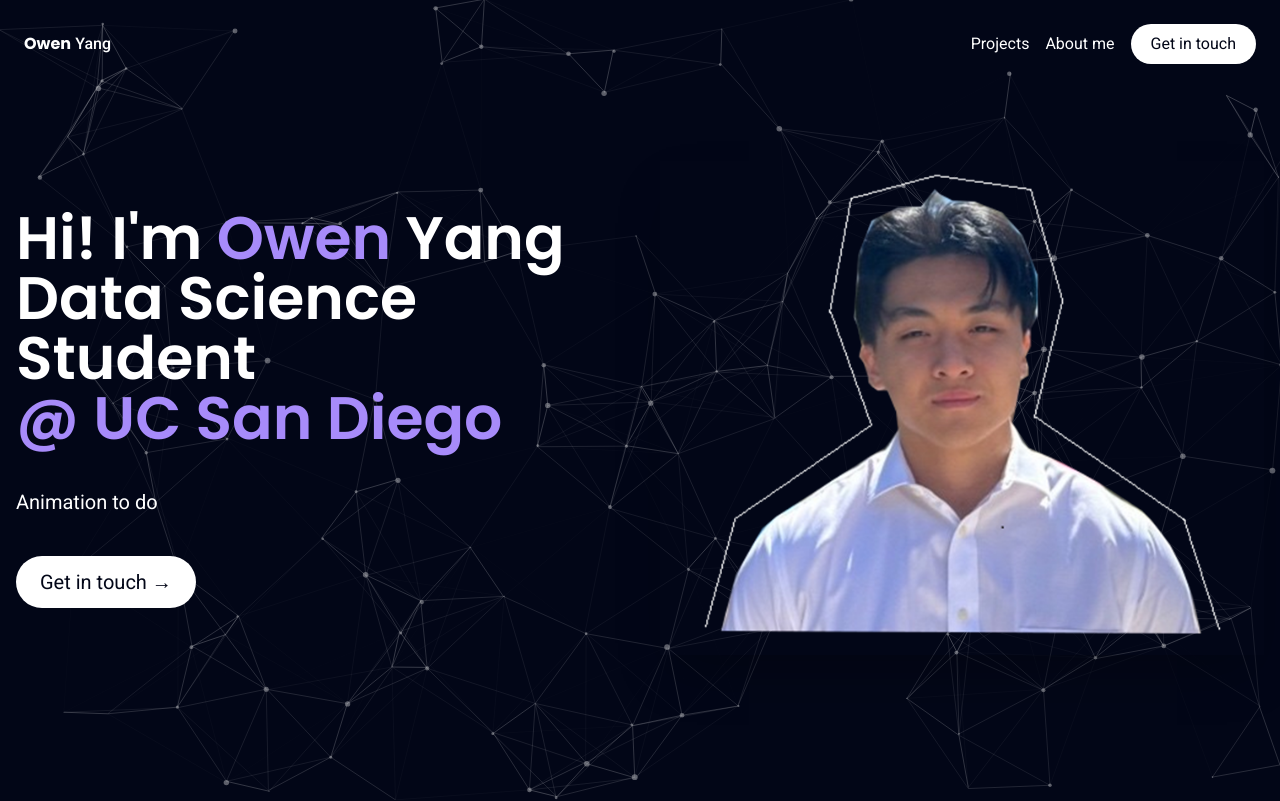
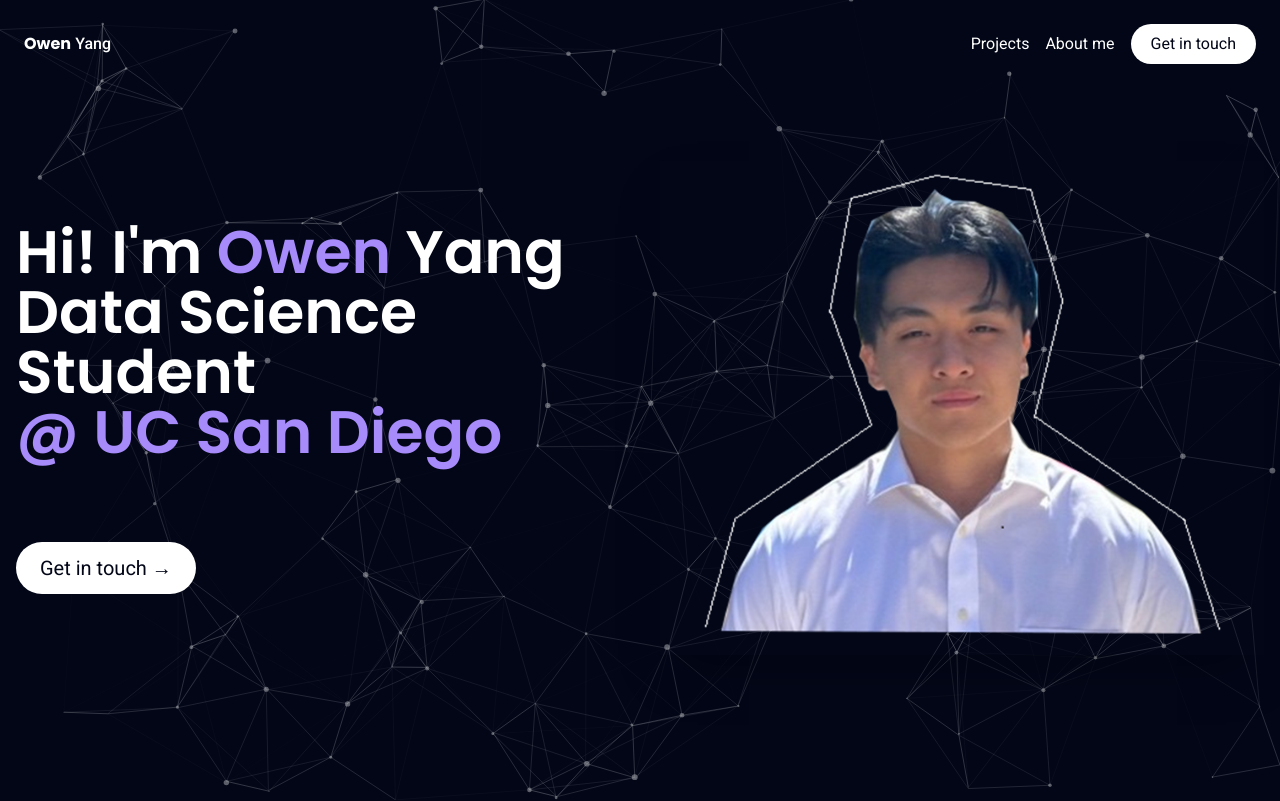
Before and after one commit to owenkyang/Portfolio, a SvelteKit app: page / in a window 1280 px wide. Shown: the top 801 px of the page. Built offline with nearby package versions, Linux system fonts and the light colour scheme.

Commit message:
small fixes

```diff
--- a/src/components/Main.svelte
+++ b/src/components/Main.svelte
@@ -31,7 +31,6 @@
                 <span class="poppins text-violet-400"> <br/> @ UC San Diego</span>
             </h2>
             <p class="text-base sm:text-lg md:text-xl">
-                Animation to do
             </p>
             <a class="blueShadow mx-auto lg:mr-auto lg:ml-0 text-base sm:text-lg md:text-xl poppins
             relative overflow-hidden px-6 py-3 group rounded-full bg-white text-slate-950 cursor-pointer" href="#"
```
